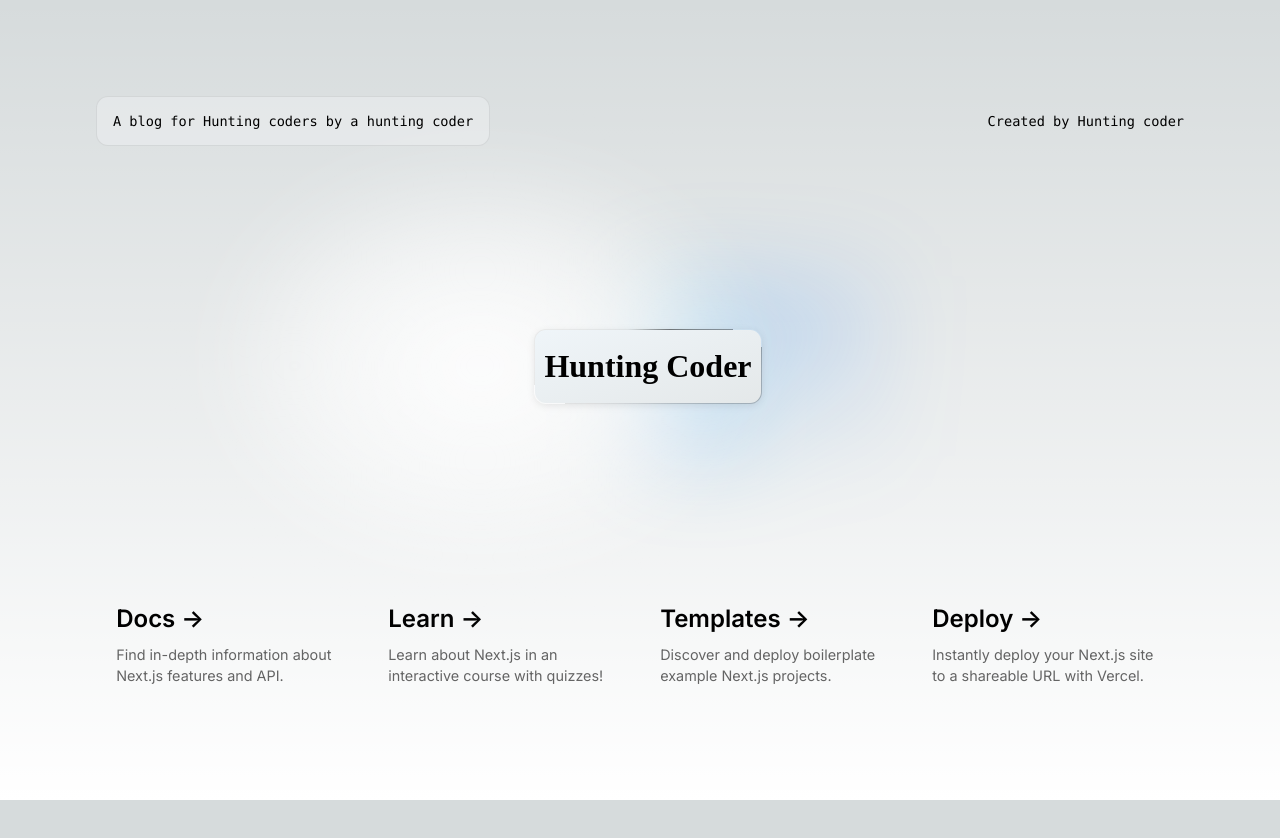
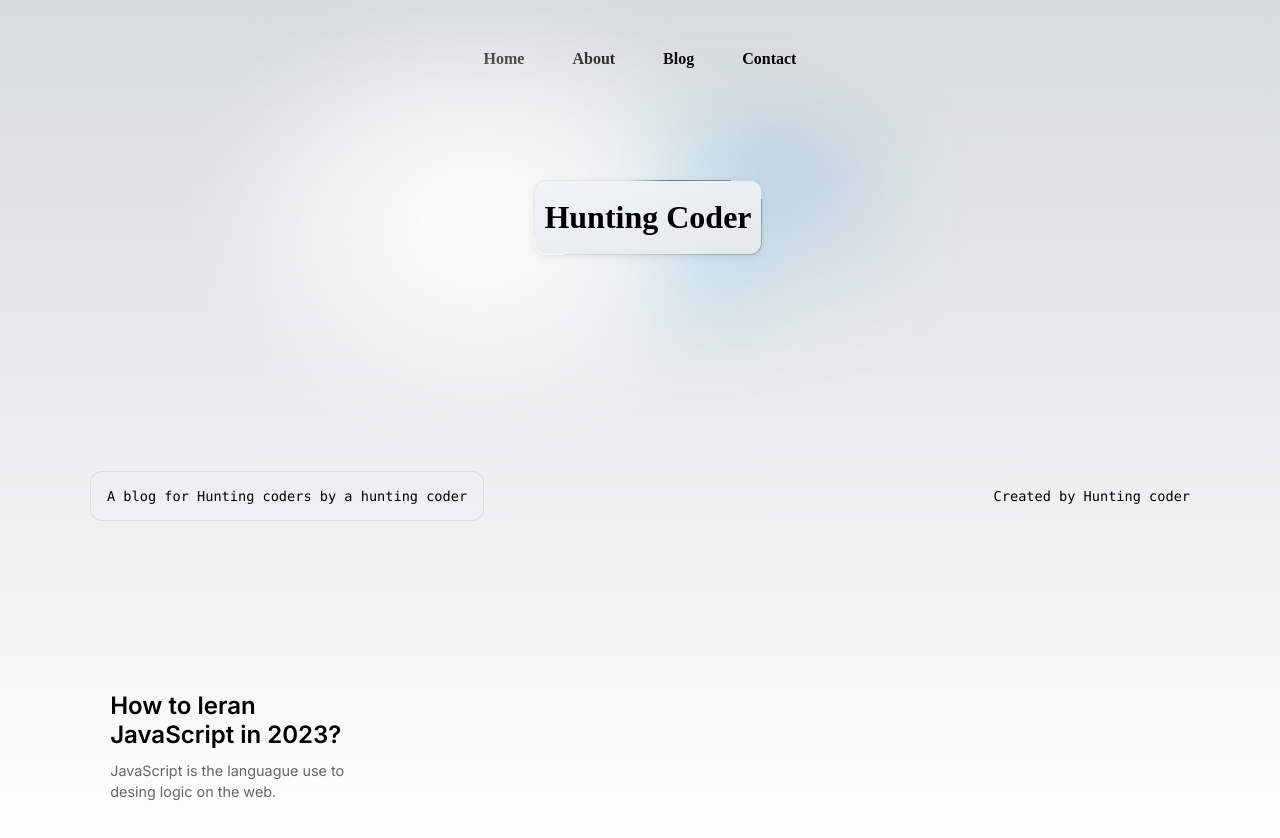
Before and after one commit to darshak3112/hunting-coder, a Next.js app: page / in a window 1280 px wide. Shown: the top 838 px of the page. Before the commit the page ends 800 px from the top, so only its background shows below. Built offline with nearby package versions, Linux system fonts and the light colour scheme.

Commit message:
nav completed

```diff
--- a/pages/index.js
+++ b/pages/index.js
@@ -1,9 +1,9 @@
-import Head from 'next/head'
-import Image from 'next/image'
-import { Inter } from '@next/font/google'
-import styles from '@/styles/Home.module.css'
+import Head from "next/head";
+import Image from "next/image";
+import { Inter } from "@next/font/google";
+import styles from "@/styles/Home.module.css";
 
-const inter = Inter({ subsets: ['latin'] })
+const inter = Inter({ subsets: ["latin"] });
 
 export default function Home() {
   return (
@@ -14,82 +14,39 @@ export default function Home() {
         <meta name="viewport" content="width=device-width, initial-scale=1" />
         <link rel="icon" href="/favicon.ico" />
       </Head>
+      <nav className={styles.mainNav}>
+        <ul>
+          <li>Home</li>
+          <li>About</li>
+          <li>Blog</li>
+          <li>Contact</li>
+        </ul>
+      </nav>
       <main className={styles.main}>
-        <div className={styles.description}>
-          <p>
-            A blog for Hunting coders by a hunting coder
-          </p>
-          <div>
-            Created by Hunting coder
-          </div>
-        </div>
-
         <div className={styles.center}>
-
           <div className={styles.thirteen}>
             <h1>Hunting Coder</h1>
           </div>
         </div>
 
+        <div className={styles.description}>
+          <p>A blog for Hunting coders by a hunting coder</p>
+          <div>Created by Hunting coder</div>
+        </div>
+
         <div className={styles.grid}>
-          <a
-            href="https://nextjs.org/docs?utm_source=create-next-app&utm_medium=default-template&utm_campaign=create-next-app"
-            className={styles.card}
-            target="_blank"
-            rel="noopener noreferrer"
-          >
-            <h2 className={inter.className}>
-              Docs <span>-&gt;</span>
-            </h2>
-            <p className={inter.className}>
-              Find in-depth information about Next.js features and&nbsp;API.
-            </p>
-          </a>
-
-          <a
-            href="https://nextjs.org/learn?utm_source=create-next-app&utm_medium=default-template&utm_campaign=create-next-app"
-            className={styles.card}
-            target="_blank"
-            rel="noopener noreferrer"
-          >
-            <h2 className={inter.className}>
-              Learn <span>-&gt;</span>
-            </h2>
-            <p className={inter.className}>
-              Learn about Next.js in an interactive course with&nbsp;quizzes!
-            </p>
-          </a>
-
-          <a
-            href="https://vercel.com/templates?framework=next.js&utm_source=create-next-app&utm_medium=default-template&utm_campaign=create-next-app"
-            className={styles.card}
-            target="_blank"
-            rel="noopener noreferrer"
-          >
-            <h2 className={inter.className}>
-              Templates <span>-&gt;</span>
-            </h2>
-            <p className={inter.className}>
-              Discover and deploy boilerplate example Next.js&nbsp;projects.
-            </p>
-          </a>
-
-          <a
-            href="https://vercel.com/new?utm_source=create-next-app&utm_medium=default-template&utm_campaign=create-next-app"
-            className={styles.card}
-            target="_blank"
-            rel="noopener noreferrer"
-          >
-            <h2 className={inter.className}>
-              Deploy <span>-&gt;</span>
-            </h2>
-            <p className={inter.className}>
-              Instantly deploy your Next.js site to a shareable URL
-              with&nbsp;Vercel.
-            </p>
-          </a>
+          <div className={styles.card}>
+            <div className="blogitems">
+              <h2 className={inter.className}>
+                How to leran JavaScript in 2023?
+              </h2>
+              <p className={inter.className}>
+                JavaScript is the languague use to desing logic on the web.
+              </p>
+            </div>
+          </div>
         </div>
       </main>
     </>
-  )
+  );
 }
--- a/styles/Home.module.css
+++ b/styles/Home.module.css
@@ -3,7 +3,7 @@
   flex-direction: column;
   justify-content: space-between;
   align-items: center;
-  padding: 6rem;
+  padding: 3rem;
   min-height: 100vh;
 }
 
@@ -97,7 +97,7 @@
 
 .center::before,
 .center::after {
-  content: '';
+  content: "";
   left: 50%;
   position: absolute;
   filter: blur(45px);
@@ -125,7 +125,7 @@
 
 .thirteen::before,
 .thirteen::after {
-  content: '';
+  content: "";
   position: absolute;
   z-index: -1;
 }
@@ -205,13 +205,13 @@
 
   .description {
     font-size: 0.8rem;
+    margin-top: 10rem;
   }
 
   .description a {
     padding: 1rem;
   }
 
-  .description p,
   .description div {
     display: flex;
     justify-content: center;
@@ -221,7 +221,10 @@
 
   .description p {
     align-items: center;
-    inset: 0 0 auto;
+    display: flex;
+    width: 100%;
+    justify-content: center;
+    margin-bottom: 5rem;
     padding: 2rem 1rem 1.4rem;
     border-radius: 0;
     border: none;
@@ -239,7 +242,7 @@
     align-items: flex-end;
     pointer-events: none;
     inset: auto 0 0;
-    padding: 2rem;
+    padding: 1rem;
     height: 200px;
     background: linear-gradient(
       to bottom,
@@ -276,3 +279,17 @@
     transform: rotate(0deg);
   }
 }
+
+/* navbar*/
+
+.mainNav ul {
+  display: flex;
+  justify-content: center;
+  margin-top: 50px;
+}
+
+.mainNav ul li {
+  list-style: none;
+  margin: 0 24px;
+  font-weight: bold;
+}
```
